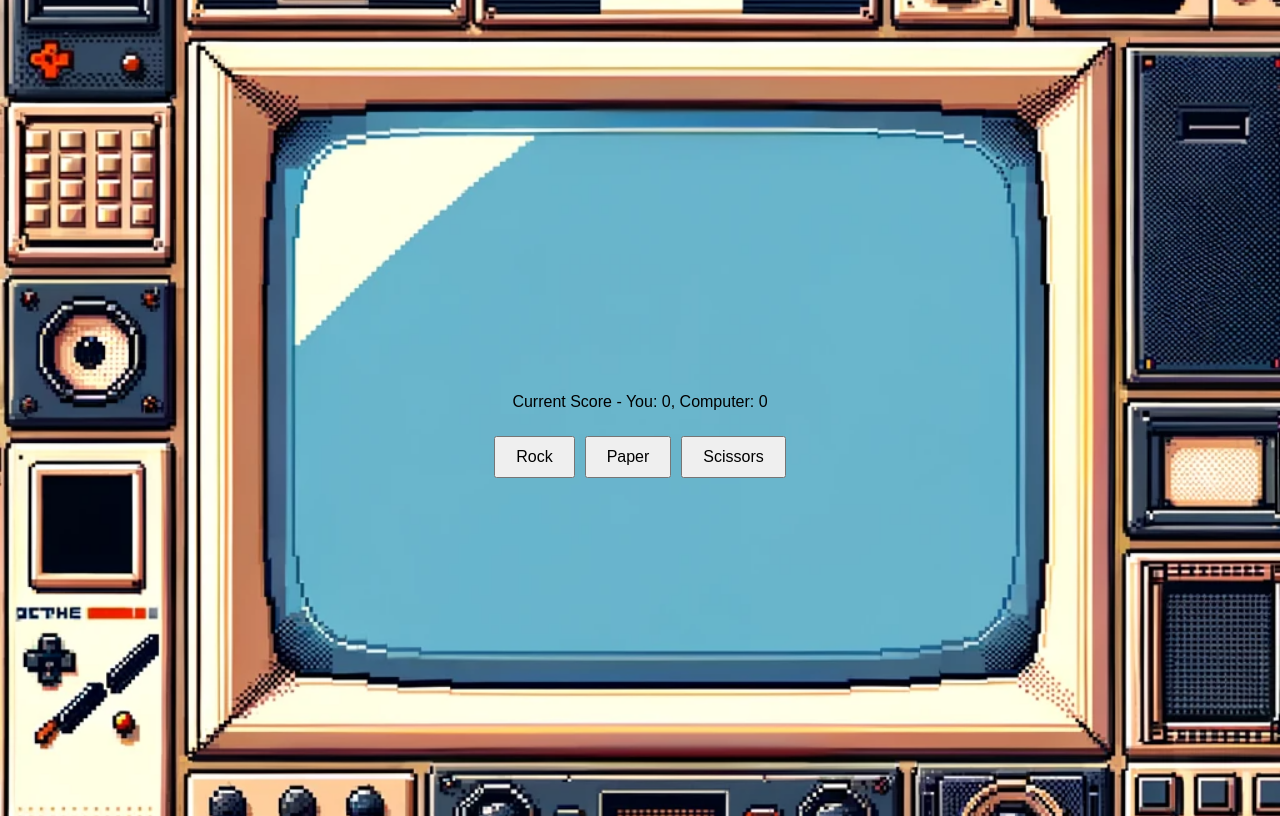
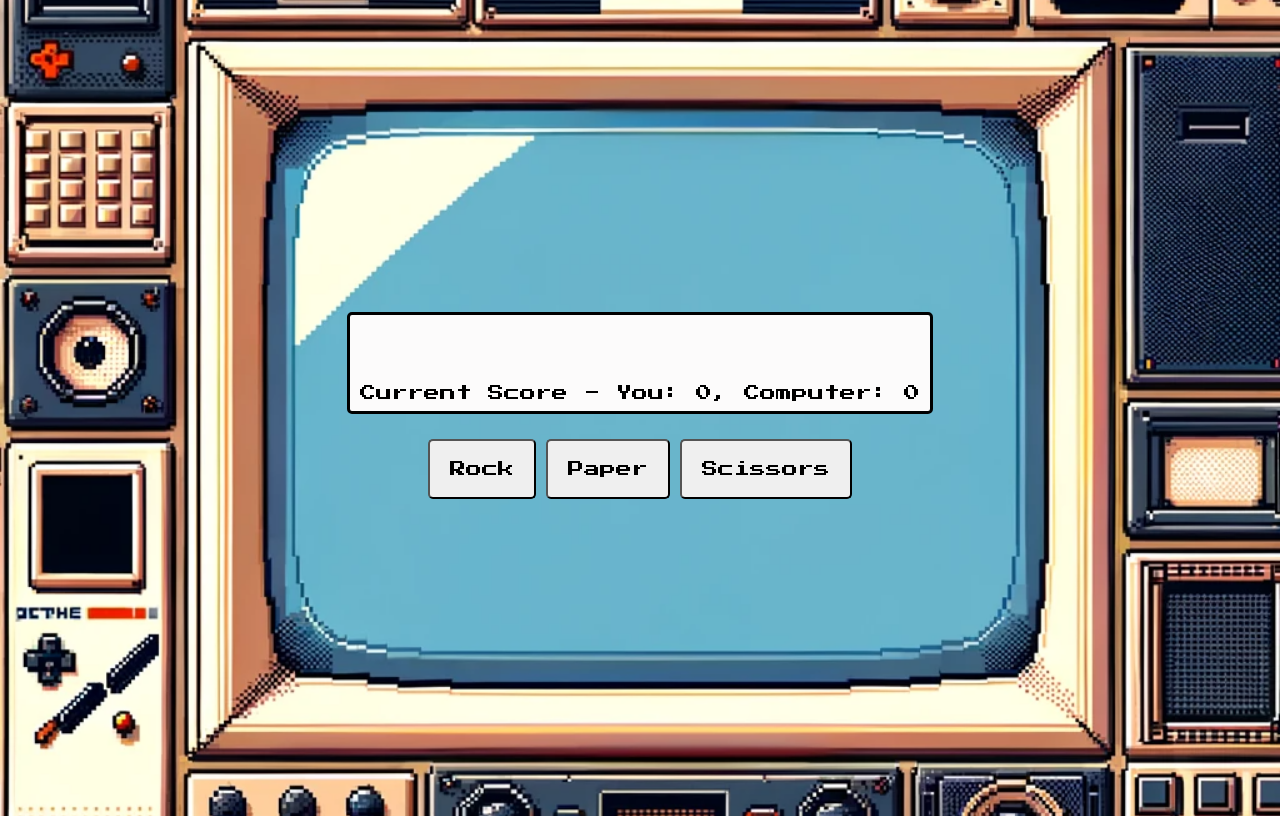
Before and after one commit to jalex-op/RPS-Video-Game, a plain HTML site: page index.html in a window 1280 px wide. Drawn offline with Linux system fonts and the light colour scheme.

Commit message:
changed font family to retro font

```diff
--- a/index.html
+++ b/index.html
@@ -6,6 +6,7 @@
     <title>Document</title>
     <script src="rps.js" defer></script>
     <link rel="stylesheet" href="styles.css">
+    <link rel="stylesheet" href="https://fonts.googleapis.com/css2?family=Press+Start+2P&display=swap">
 </head>
 <body>
     <div id="resultContainer">
--- a/styles.css
+++ b/styles.css
@@ -1,6 +1,6 @@
 body {
-    font-family: Arial, sans-serif;
-    /* margin: 0; */
+    /* font-family: Arial, sans-serif; */
+    font-family: 'Press Start 2P', cursive;
     padding: 0;
     display: flex;
     min-height: 100vh;
@@ -17,10 +17,12 @@ body {
   }
 
   button {
-    padding: 10px 20px;
+    padding: 20px;
     margin: 5px;
     font-size: 16px;
     cursor: pointer;
+    border-radius: 5px;
+    font-family: 'Press Start 2P', cursive;
   }
 
   #result, #score, #finalResult {
@@ -33,13 +35,16 @@ body {
     font-size: 20px;
   }
 
-
   #resultContainer {
     display: flex;
     flex-direction: column;
     align-items: center;
     justify-content: center;
     margin-bottom: 20px;
+    background-color: rgb(252, 251, 251);
+    border-radius: 5px;
+    padding: 10px;
+    border: solid black 3px;
   }
 
   #buttonContainer {
@@ -49,8 +54,3 @@ body {
     align-items: center;
 
   }
-
-  button {
-    padding: 10px 20px;
-    font-size: 16px;
-  }
```
